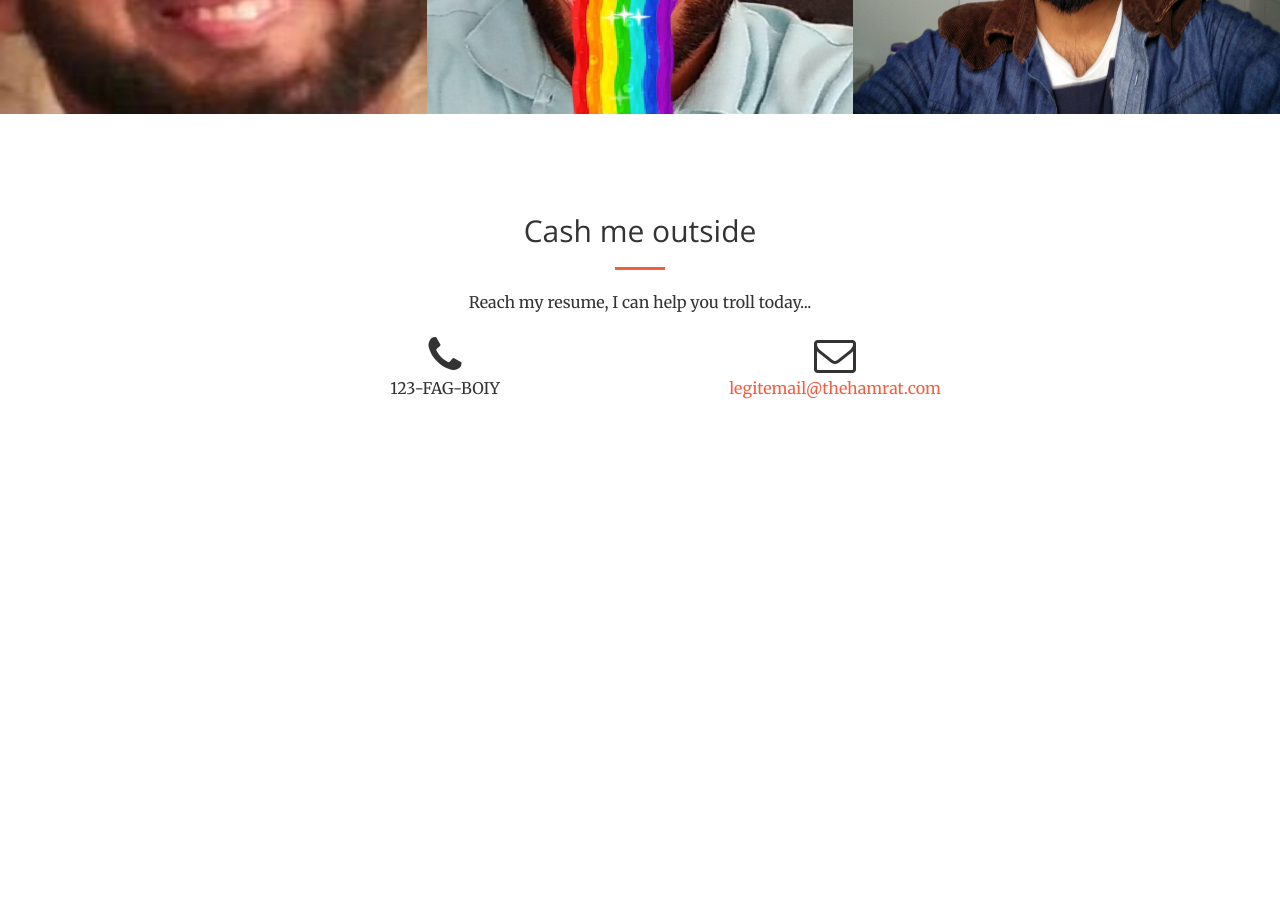
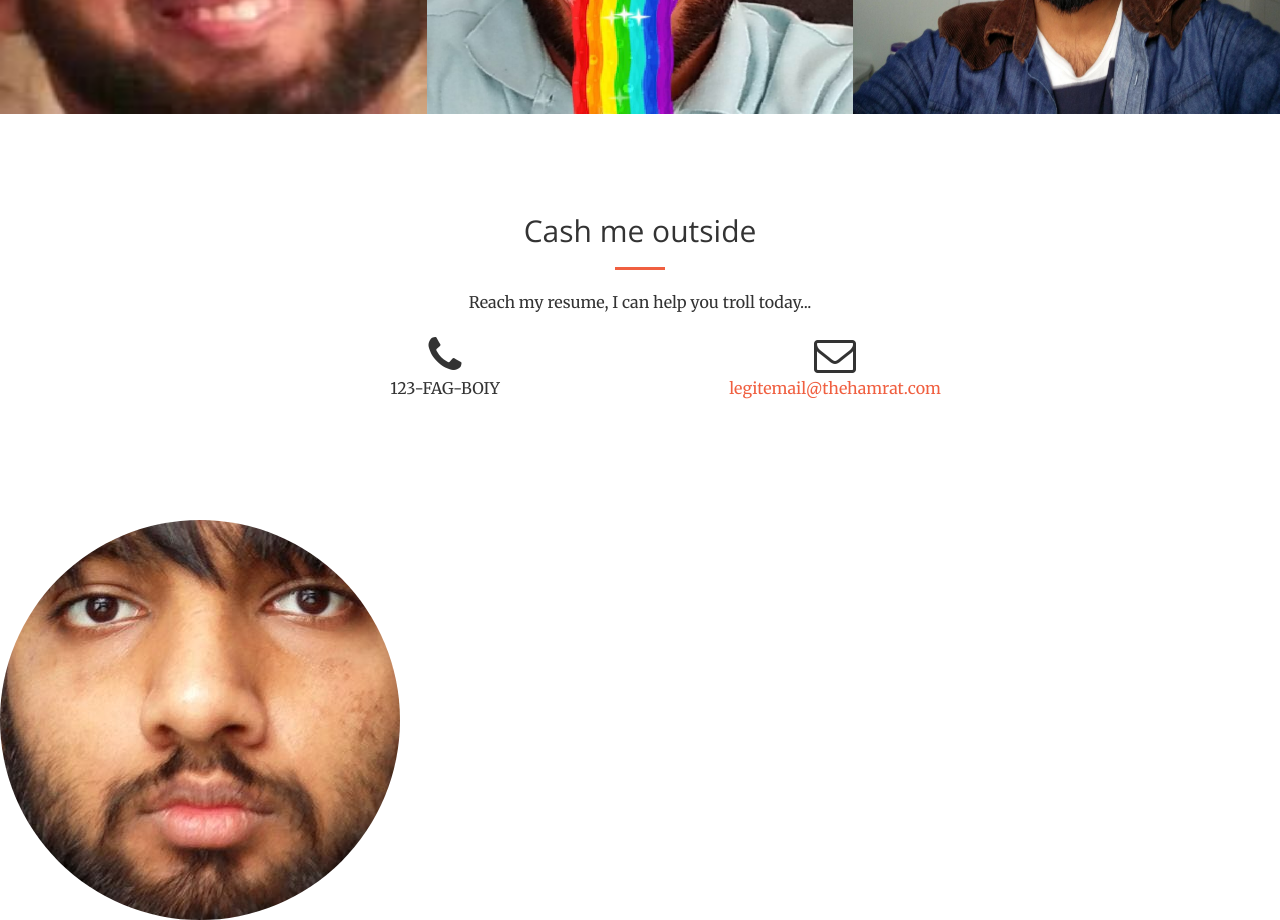
Before and after one commit to sameid/thehamrat, a website: page index.html in a window 1280 px wide. Shown: the part 1880-2800 px from the top of the page. Before the commit the page ends 2400 px from the top, so only its background shows below. Drawn offline with nearby package versions, Linux system fonts and the light colour scheme.

Commit message:
cursor image

```diff
--- a/index.html
+++ b/index.html
@@ -31,6 +31,21 @@
         <script src="https://oss.maxcdn.com/libs/html5shiv/3.7.0/html5shiv.js"></script>
         <script src="https://oss.maxcdn.com/libs/respond.js/1.4.2/respond.min.js"></script>
     <![endif]-->
+    <style>
+        .cursor {
+            position: absolute;
+            z-index: 100;
+            width: 400px;
+            height: 400px;
+            overflow: hidden;
+            border-radius: 200px;
+        }
+        .cursor-img {
+            position: absolute;
+            top: -400px;
+            left: -600px;
+        }
+    </style>
 
 </head>
 
@@ -218,6 +233,10 @@
         </div>
     </section>
 
+    <div class="cursor">
+        <img src="img/portfolio/thumbnails/6.jpg" class="cursor-img"/>
+    </div>
+
     <!-- jQuery -->
     <script src="vendor/jquery/jquery.min.js"></script>
 
@@ -231,6 +250,16 @@
 
     <!-- Theme JavaScript -->
     <script src="js/creative.min.js"></script>
+    <script>
+        $(function(){
+            $("body").mousemove(function(event) {
+                $('.cursor').css({
+                    top: event.pageY + 50,
+                    left: event.pageX -200
+                });
+            });
+        });
+    </script>
 
 </body>
 
```
